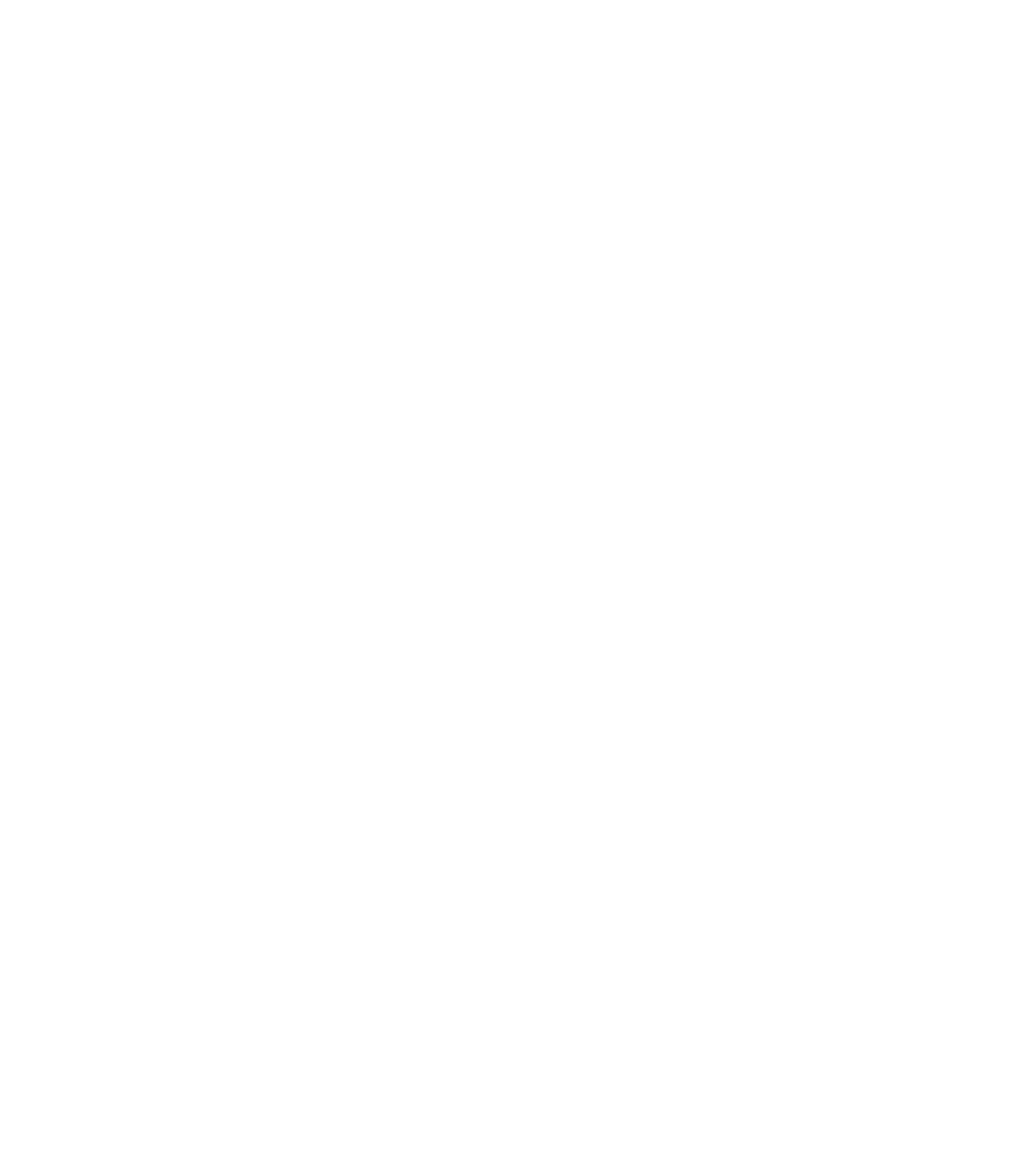
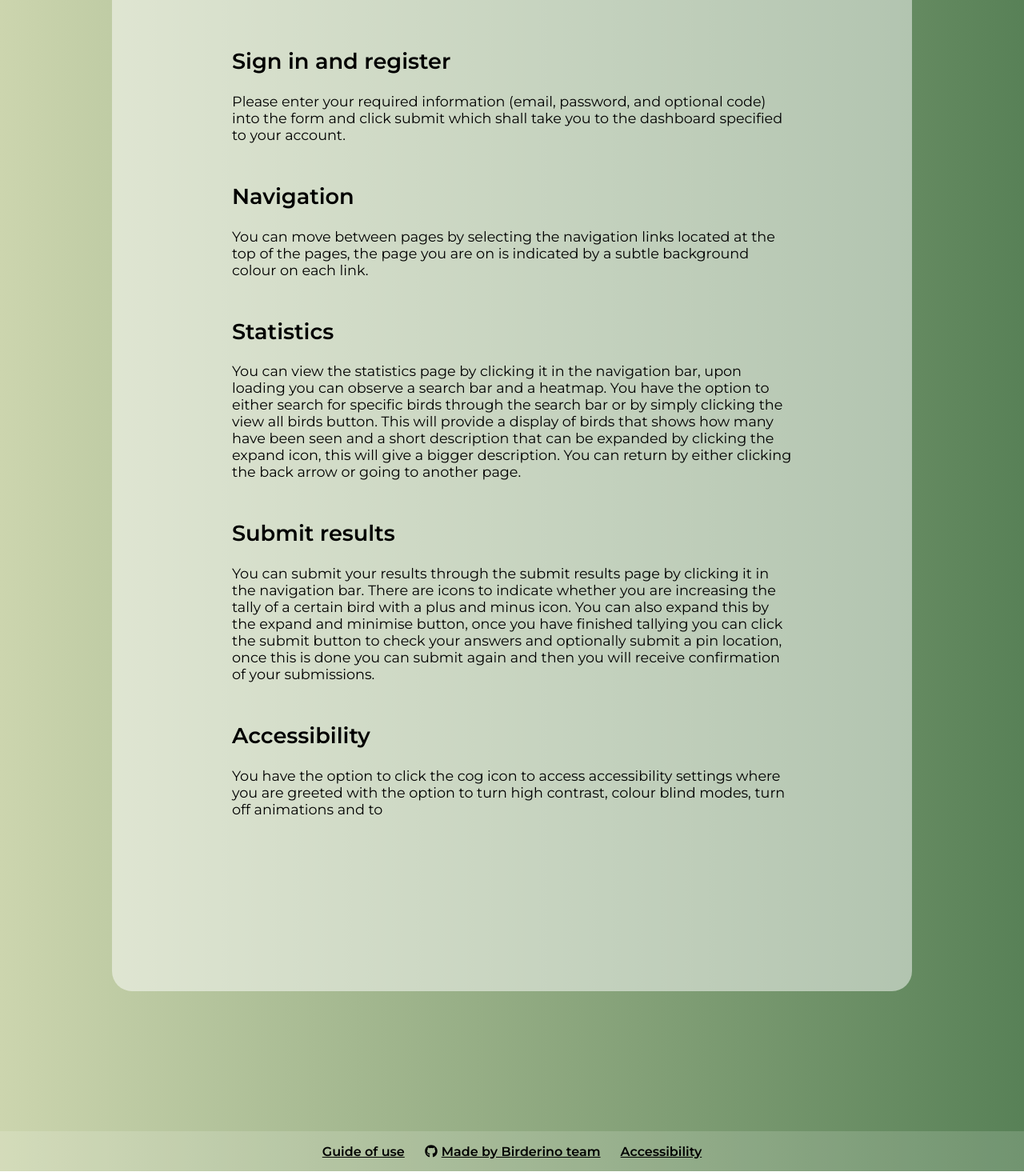
Before and after one commit to zakb27/birderino, a React (Create React App) app: page /guide in a window 1280 px wide. Before the commit this address had no page. Shown: the part 355-1825 px from the top of the page at 80% size. Before the commit the page ends 800 px from the top, so only its background shows below. Built offline with nearby package versions, Linux system fonts and the light colour scheme.

Commit message:
Added a guide and styling for various things, added deuteronmia option

```diff
--- a/src/App.js
+++ b/src/App.js
@@ -12,7 +12,8 @@
 import SearchStats from "./pages/SearchStats";
 import { BrowserRouter, Routes, Route } from "react-router-dom";
 import { useSelector } from 'react-redux';
-
+import Guide from "./pages/Guide";
+import Footer from "./components/Footer";
 
 function App() {
     const AuthCheck = () => {
@@ -34,16 +35,23 @@
                     path='/register'
                     element={<Register />}
                 />
-                <Route exact path='/dash' element={AuthCheck() ? <Dash /> : <DashNav />} />
-                <Route exact path='/submit' element={AuthCheck()  ? <Submit /> : <DashNav />} />
-                <Route exact path='/settings' element={AuthCheck()  ? <Settings /> : <DashNav />} />
-                <Route exact path='/stats' element={AuthCheck()  ? <Stats /> : <DashNav />} />
-                <Route exact path='/flagged' element={AuthCheck()  ? <Flagged /> : <DashNav />} />
-                <Route exact path='/SearchStats' element={AuthCheck()  ? <SearchStats /> : <DashNav />} />
-                <Route exact path='/confirm' element={AuthCheck()  ? <Confirm /> : <DashNav />} />
+            <Route
+                exact
+                path='/guide'
+                element={<Guide />}
+            />
+            <Route exact path='/settings' element={<Settings />} />
+            <Route exact path='/dash' element={AuthCheck() ? <Dash /> : <Home />} />
+                <Route exact path='/submit' element={AuthCheck()  ? <Submit /> : <Home />} />
+                <Route exact path='/stats' element={AuthCheck()  ? <Stats /> : <Home />} />
+                <Route exact path='/flagged' element={AuthCheck()  ? <Flagged /> : <Home />} />
+                <Route exact path='/SearchStats' element={AuthCheck()  ? <SearchStats /> : <Home />} />
+                <Route exact path='/confirm' element={AuthCheck()  ? <Confirm /> : <Home />} />
 
-            </Routes>
+
+        </Routes>
             </BrowserRouter>
+
 
     </div>
   );
--- a/src/components/Footer.js
+++ b/src/components/Footer.js
@@ -1,14 +1,22 @@
 import React,{useState,useEffect} from "react";
 import { FaGithub } from "react-icons/fa";
+import {NavLink} from "react-router-dom";
 const Footer = () =>{
 
     return(<>
         <footer>
+            <NavLink to={'/guide'} activeclassname={'else'}>
+                <h1>Guide of use</h1>
+            </NavLink>
             <a href="https://github.com/zakb27/birderino">
                 <FaGithub />
+                <h4>Made by Birderino team</h4>
             </a>
 
-            <h4>Made by Birderino team</h4>
+
+            <NavLink to={'/settings'} activeclassname={'else'}>
+                <h1>Accessibility</h1>
+            </NavLink>
         </footer>
         </>
     )
--- a/src/pages/Confirm.js
+++ b/src/pages/Confirm.js
@@ -4,6 +4,7 @@
 import UserNav from "../components/UserNav"
 import { useDispatch, useSelector } from 'react-redux';
 import {useNavigate} from "react-router-dom";
+import Footer from "../components/Footer";
 const Confirm = () =>{
     const navigate = useNavigate()
     const isAdmin = useSelector((state) => state.user.isAdmin);
@@ -21,6 +22,7 @@
                     <button className={'submitBird'} onClick={e=>navigate('/dash')}> Return -></button>
                 </div>
             </div>
+            <Footer />
         </>
     )
 
--- a/src/pages/Dash.js
+++ b/src/pages/Dash.js
@@ -3,6 +3,7 @@
 import AdminNav from "../components/AdminNav"
 import UserNav from "../components/UserNav"
 import { useDispatch, useSelector } from 'react-redux';
+import Footer from "../components/Footer";
 const Dash = () =>{
 
     const isAdmin = useSelector((state) => state.user.isAdmin);
@@ -29,6 +30,7 @@
                     </div>
                 </section>
             </div>
+            <Footer />
         </>
     )
 
--- a/src/pages/Flagged.js
+++ b/src/pages/Flagged.js
@@ -3,6 +3,7 @@
 import AdminNav from "../components/AdminNav"
 import { useDispatch, useSelector } from 'react-redux';
 import {FaAngleDown, FaAngleUp} from "react-icons/fa";
+import Footer from "../components/Footer";
 
 const FlaggedTickets = () =>{
     return(<>
@@ -94,6 +95,7 @@
                     }
                 </div>
             </div>
+            <Footer />
         </>
     )
 
--- /dev/null
+++ b/src/pages/Guide.js
@@ -0,0 +1,79 @@
+import React, {useRef} from "react";
+import AdminNav from "../components/AdminNav";
+import UserNav from "../components/UserNav";
+import {FaToggleOff, FaToggleOn} from "react-icons/fa6";
+import {FaMinus, FaPlus} from "react-icons/fa";
+import Slider from "@mui/material/Slider/Slider";
+import {useSelector} from "react-redux";
+import DashNav from "../components/DashNav";
+import Footer from "../components/Footer";
+
+
+const Guide = () =>{
+    const teseter = useRef()
+    const isAdmin = useSelector((state) => state.user.isAdmin);
+    const isLoggedIn = useSelector((state) => state.user.isLoggedIn);
+
+return(
+    <>
+        {isLoggedIn?
+        (isAdmin ?
+            (<AdminNav />)
+            :
+            (<UserNav />)
+        )
+        :
+            (<DashNav />)
+        }
+        <div className={'settingsPage background'}>
+
+            <div className="guideContainer">
+                <h2 ref={teseter} className={'settingsTitle'}>Main Guide</h2>
+
+                <div className={'switches_container'}>
+                        <h2 className={'bigtest'}>Sign in and register</h2>
+                        <p>Please enter your required information (email, password, and optional code) into the form
+                            and click submit which shall take you to the dashboard specified to your account.
+                        </p>
+                </div>
+                <div className={'switches_container'}>
+                        <h2 className={'bigtest'}>Navigation</h2>
+                        <p>You can move between pages by selecting the navigation links located at the top of the pages,
+                            the page you are on is indicated by a subtle background colour on each link.
+                        </p>
+                </div>
+                <div className={'switches_container'}>
+                        <h2 className={'bigtest'}>Statistics</h2>
+                        <p>You can view the statistics page by clicking it in the navigation bar, upon loading you can observe a search bar and a heatmap.
+                            You have the option to either search for specific birds through the search bar or by simply clicking the view all birds button.
+                            This will provide a display of birds that shows how many have been seen and a short description that can be expanded
+                            by clicking the expand icon, this will give a bigger description. You can return by either clicking the back arrow or going to another page.
+                        </p>
+                </div>
+                <div className={'switches_container'}>
+                        <h2 className={'bigtest'}>Submit results</h2>
+                        <p>You can submit your results through the submit results page by clicking it in the navigation bar.
+                            There are icons to indicate whether you are increasing the tally of a certain bird with a plus and minus
+                            icon. You can also expand this by the expand and minimise button, once you have finished tallying you can click
+                            the submit button to check your answers and optionally submit a pin location, once this is done you can submit again
+                            and then you will receive confirmation of your submissions.
+                        </p>
+                </div>
+                <div className={'switches_container'}>
+                    <h2 className={'bigtest'}>Accessibility</h2>
+                    <p>You have the option to click the cog icon to access accessibility settings where you are greeted
+                        with the option to turn high contrast, colour blind modes, turn off animations and to
+                    </p>
+                </div>
+
+
+
+            </div>
+
+        </div>
+            <Footer />
+    </>
+)
+
+}
+export default Guide;
--- a/src/pages/SearchStats.js
+++ b/src/pages/SearchStats.js
@@ -8,6 +8,7 @@
 import { FaExpand } from "react-icons/fa";
 import { FiMinimize } from "react-icons/fi";
 import {BirdData} from "../tools/BirdData";
+import Footer from "../components/Footer";
 
 
 
@@ -77,6 +78,7 @@
 
 
             </div>
+            <Footer />
         </>
     )
 }
--- a/src/pages/Stats.js
+++ b/src/pages/Stats.js
@@ -8,6 +8,7 @@
 import image2 from '../assets/png.png'
 import { ReactSearchAutocomplete } from 'react-search-autocomplete'
 import {useNavigate} from "react-router-dom";
+import Footer from "../components/Footer";
 const Stats = () =>{
     const navigate = useNavigate();
     const items = [
@@ -160,6 +161,7 @@
                 </div>
 
             </div>
+            <Footer />
         </>
     )
 }
--- a/src/pages/Submit.js
+++ b/src/pages/Submit.js
@@ -11,6 +11,7 @@
 import { FaPlus,FaMinus } from "react-icons/fa";
 import { IoMdClose } from "react-icons/io";
 import GoogleMapReact from 'google-map-react';
+import Footer from "../components/Footer";
 const SubmitCard = ({bird,updateBirdCount}) => {
     const [isExpanded, setExpanded] = useState(false);
     const [number,changeNumber] = useState(0);
@@ -168,6 +169,7 @@
                     </div>
                 )}
             </div>
+            <Footer />
         </>
     )
 }
--- a/src/styles/main.css
+++ b/src/styles/main.css
@@ -6,7 +6,10 @@
     --main3: #3a5a40;
     --main4: #588157;
     --main5: #CCD5AEFF;
-
+    --red: #d53b3b;
+    --darkRed: #421111;
+    --green: #4baf4b;
+    --darkgreen: #0c280b;
     /*--main1: #e0ece6;*/
     /*--main2: #20231b;*/
     /*--main3: #c6fcce;*/
@@ -40,6 +43,7 @@
     justify-content: space-around;
     min-height:600px;
     padding: 5%;
+    gap:25px;
     background: rgba(255, 255, 255, 0.10);
     border-radius: 15px;
 }
@@ -50,6 +54,7 @@
     flex-direction: column;
     align-items: center;
     padding-top:80px;
+    padding-bottom: 80px;
 }
 .dashPage h1{
     font-size:4rem;
@@ -78,7 +83,7 @@
 }
 .mission2 h5{
     font-size: 1.5rem;
-    color: #b93737;
+    color: var(--darkRed);
 }
 
 .mission div{
@@ -86,7 +91,8 @@
     flex-direction: column;
     align-items: center;
     justify-content: center;
-    width:30%;
+    min-width:20%;
+    max-width:400px;
 }
 .mission2 div{
     width:100%;
@@ -103,9 +109,8 @@
 .mission img{
     box-shadow: var(--main1) 5px 5px;
     border-radius: 5px;
-    width:60%;
-    max-width: 900px;
-    min-width:350px;
+    min-width:50%;
+    max-width: 800px;
     height: auto;
 }
 .mission2 img{
@@ -159,6 +164,7 @@
     display: flex;
     flex-direction: row;
     flex-wrap: wrap;
+    gap:20px;
     align-items: center;
     justify-content: space-evenly;
 }
@@ -168,7 +174,9 @@
     padding:25px;
     border-radius: 15px;
     height:500px;
-    width:25%;
+    min-width:300px;
+    max-width:400px;
+    /*width:25%;*/
     display: flex;
     flex-direction: column;
     align-items: center;
@@ -201,24 +209,37 @@
     display: flex;
     flex-direction: row;
     align-items: center;
+
     justify-content: center;
     height:50px;
     margin-top: -50px;
-    gap:5px;
+    gap:25px;
     background-color: rgba(255, 255, 255, 0.15);
 
 }
 footer a{
     color: black;
     cursor: pointer;
-    margin-top: 4px;
+    margin-top: 0px;
     transition: 0.3s;
+    font-size:1rem;
+    display: flex;
+    flex-direction: row;
+    align-items: center;
+    justify-content: center;
+    gap:5px;
+    background-color: rgba(0,0,0,0) !important;
+}
+footer a h1{
+    font-size:1rem;
+
+    color: black;
 }
 footer a:hover{
     transform:scale(1.1);
 }
 footer h4{
-    font-size:0.8rem;
+    font-size:1rem;
 }
 
 
@@ -295,6 +316,20 @@
     position: relative;
 }
 
+.guideContainer{
+    display: flex;
+    background-color: rgba(255, 255, 255, 0.5);
+    border-radius: 25px;
+    padding: 20px 50px 200px;
+    max-width:1000px;
+    margin: 200px auto;
+    gap:10px;
+    flex-direction: column;
+    align-items: center;
+    justify-content: flex-start;
+    position: relative;
+}
+
 .settingsTitle{
     font-size: 2.5rem;
     font-weight: 600;
@@ -302,6 +337,19 @@
 .switches_container{
     width:100%;
     max-width: 400px;
+}
+.guideContainer .switches_container{
+    width:100%;
+    max-width: 700px;
+}
+.guideContainer h2{
+    font-size: 3rem;
+}
+.guideContainer .switches_container h2{
+    font-size: 1.7rem;
+}
+.guideContainer .switches_container p{
+    font-size: 1.1rem;
 }
 .switches_container div{
     display: flex;
@@ -769,6 +817,7 @@
     position: relative;
     width:300px;
     background-color: var(--main1);
+    font-size:1.2rem;
 }
 .previewContainer{
     position: fixed;
@@ -929,7 +978,7 @@
 
 .confirmContainer{
     margin: 200px auto;
-    width:700px;
+    max-width:700px;
     height:200px;
     background-color: var(--main3);
     text-align: center;
@@ -1018,8 +1067,8 @@
     gap:10px;
 }
 .approve,.reject{
-    background-color: #4baf4b;
-    color: #0c280b;
+    background-color: var(--green);
+    color: var(--darkgreen);
     padding:10px 35px;
     font-size: 1.8rem;
     font-weight: 600;
@@ -1030,8 +1079,8 @@
 
 }
 .approveDiff{
-    background-color: #4baf4b;
-    color: #0c280b;
+    background-color: var(--green);
+    color: var(--darkgreen);
     padding:10px 35px;
     font-size: 1.8rem;
     font-weight: 600;
@@ -1041,8 +1090,8 @@
     margin:10px;
 }
 .reject{
-    background-color: #d53b3b;
-    color: #421111;
+    background-color: var(--red);
+    color: var(--darkRed);
 }
 
 
```
Also changed, not shown: src/pages/Settings.js (+69 -5 lines).
